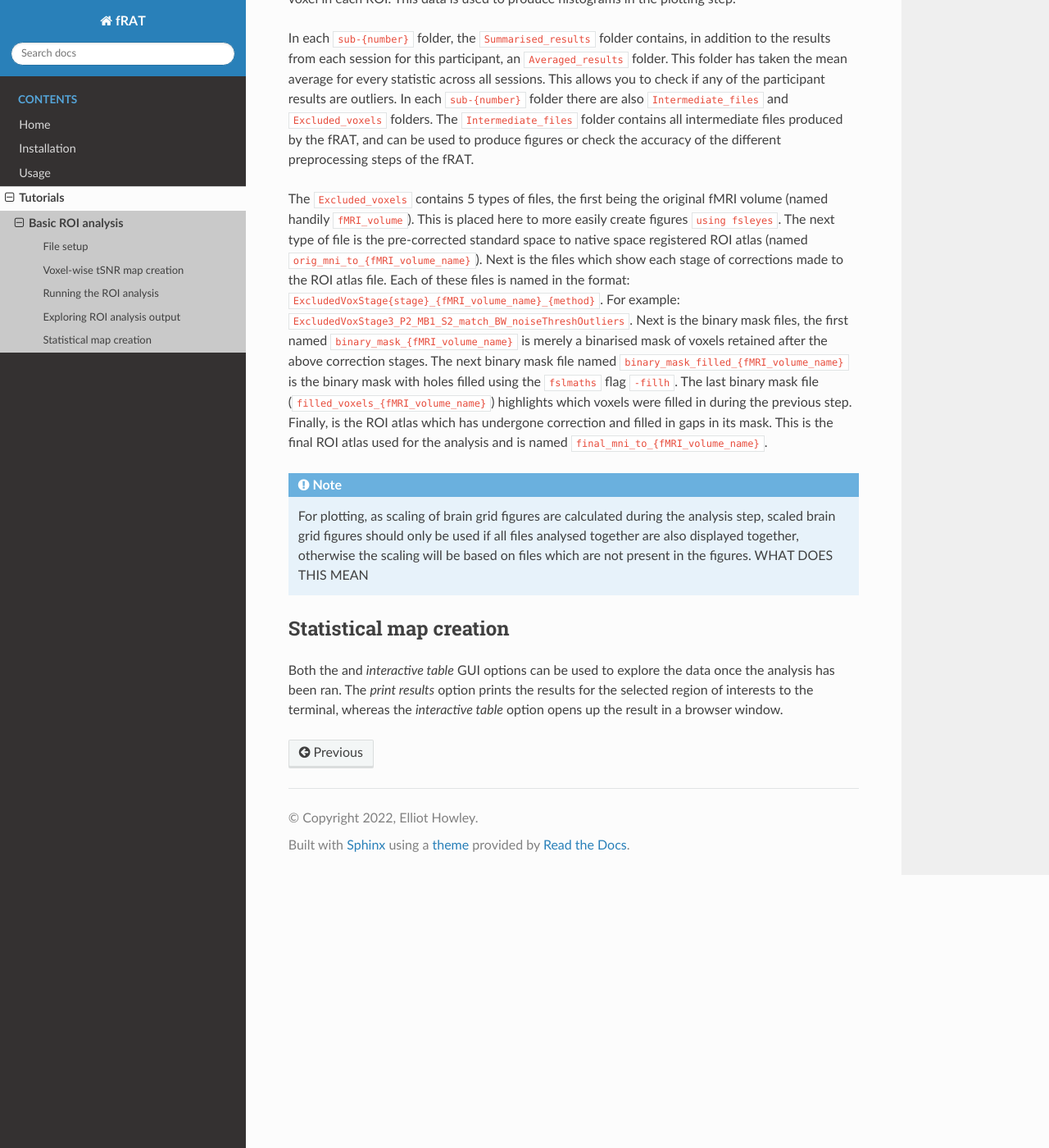
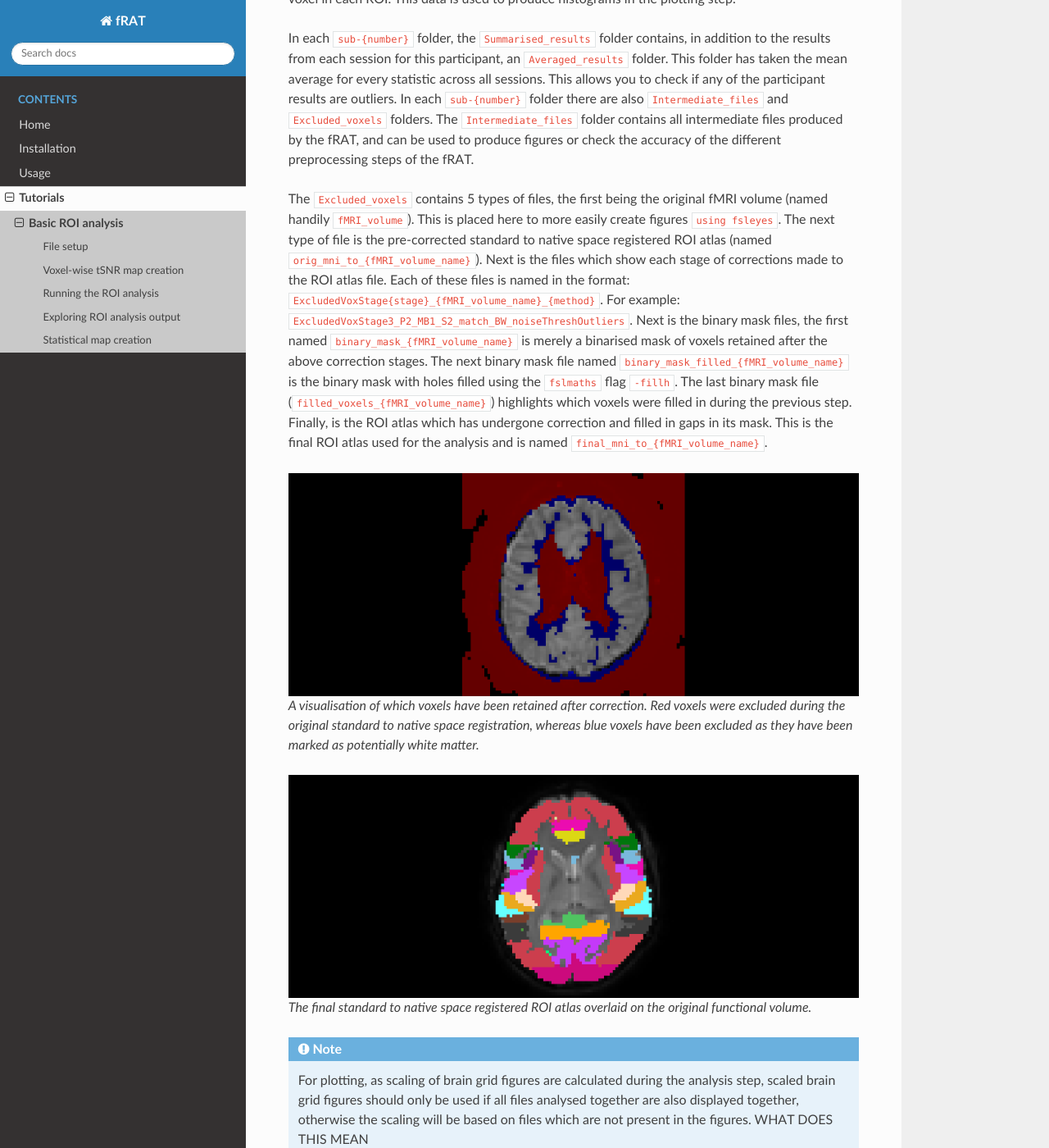
Before and after one commit to elliohow/fMRI_ROI_Analysis_Tool, a Sphinx documentation site: the page built from docs/tutorials/Basic-ROI-analysis.rst, in a window 1280 px wide and 1400 px high, scrolled down 5528 px. Shown: the whole window at 82% size. Built offline with Sphinx 7.4.7 and the Read the Docs theme 2.0.0, drawn with Linux system fonts in a browser that asks for light colours.

Commit message:
* Documentation update

```diff
--- a/docs/tutorials/Basic-ROI-analysis.rst
+++ b/docs/tutorials/Basic-ROI-analysis.rst
@@ -179,6 +179,17 @@ The next binary mask file named ``binary_mask_filled_{fMRI_volume_name}`` is the
 during the previous step. Finally, is the ROI atlas which has undergone correction and filled in gaps in its mask.
 This is the final ROI atlas used for the analysis and is named ``final_mni_to_{fMRI_volume_name}``.
 
+.. figure::
+    ../images/excluded_voxels.png
+
+    A visualisation of which voxels have been retained after correction. Red voxels were excluded during the original
+    standard to native space registration, whereas blue voxels have been excluded as they have been marked as
+    potentially white matter.
+
+.. figure::
+    ../images/final_roi_atlas.png
+
+    The final standard to native space registered ROI atlas overlaid on the original functional volume.
 
 .. note::
     For plotting, as scaling of brain grid figures are calculated during the analysis step, scaled brain grid figures
```
Also changed, not shown: other parts of docs/tutorials/Basic-ROI-analysis.rst (+1 -1 lines), docs/images/excluded_voxels.png (added), docs/images/final_roi_atlas.png (added).
